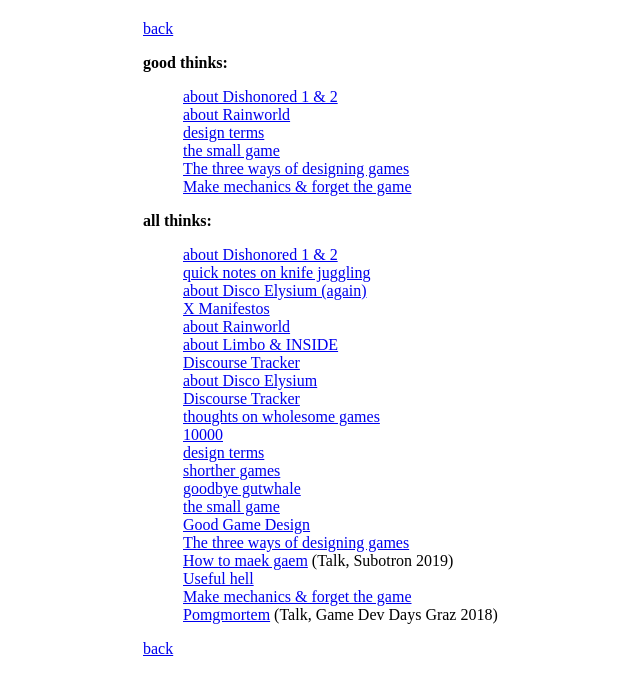
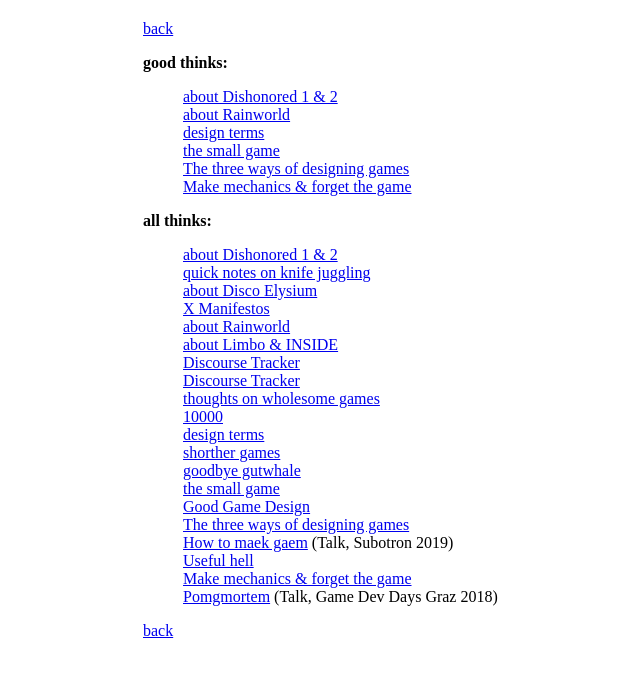
Before and after one commit to stuffedwombat/stuffedwombat.github.io, a Jekyll site: the page built from thinking.md, in a window 1280 px wide. Shown: the top 695 px of the page, without its empty margins (181-821 px from the left). Built offline with Jekyll 4.4.1, drawn with Linux system fonts in a browser that asks for light colours; our own code applies the rules of GitHub Pages for plain Markdown files; comment, search, counter and statistics services are not loaded.

Commit message:
Update thinking.md

```diff
--- a/thinking.md
+++ b/thinking.md
@@ -11,12 +11,11 @@
 **all thinks:**
 - [about Dishonored 1 & 2](about_dishonored)
 - [quick notes on knife juggling](knife_juggling_190222)
-- [about Disco Elysium (again)](about_disco_2)
+- [about Disco Elysium](about_disco_elysium)
 - [X Manifestos](x_manifestos)
 - [about Rainworld](about_rainworld)
 - [about Limbo & INSIDE](about_limbo_inside)
 - [Discourse Tracker](discourse_tracker)
-- [about Disco Elysium](about_disco_1)
 - [Discourse Tracker](discourse_tracker)
 - [thoughts on wholesome games](wholesome)
 - [10000](10000)
```
